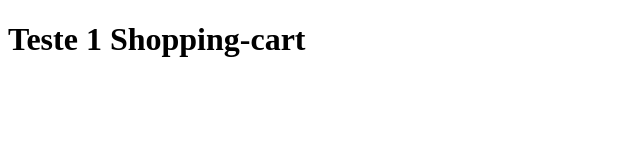
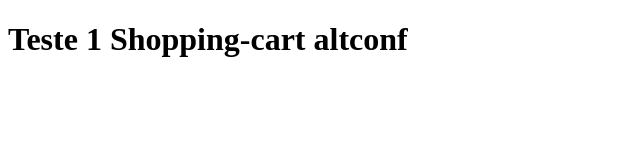
Before and after one commit to Bruno-Kenji-Jardim-Momose/gama-no-github, a plain HTML site: page index.html in a window 1280 px wide. Shown: the whole page, without its empty margins (0-640 px from the left). Drawn offline with Linux system fonts and the light colour scheme.

Commit message:
Updated: altconf -> index.html(V3)

```diff
--- a/index.html
+++ b/index.html
@@ -4,12 +4,13 @@
     <meta charset="UTF-8">
     <meta http-equiv="X-UA-Compatible" content="IE=edge">
     <meta name="viewport" content="width=device-width, initial-scale=1.0">
-    <title>Documento Teste para Git (V2)</title>
+    <title>Documento Teste para Git (V3)</title>
 </head>
 <body>
     <h1>
         Teste 1
         Shopping-cart
+        altconf
     </h1>
 </body>
 </html>
```
